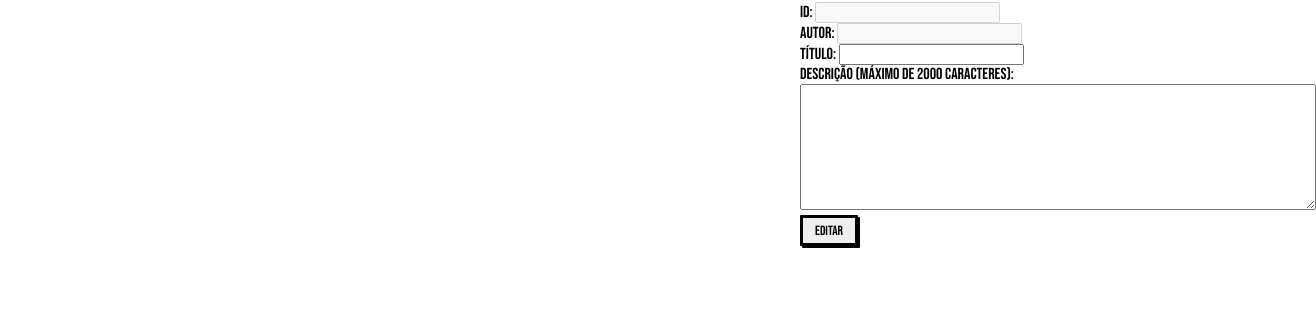
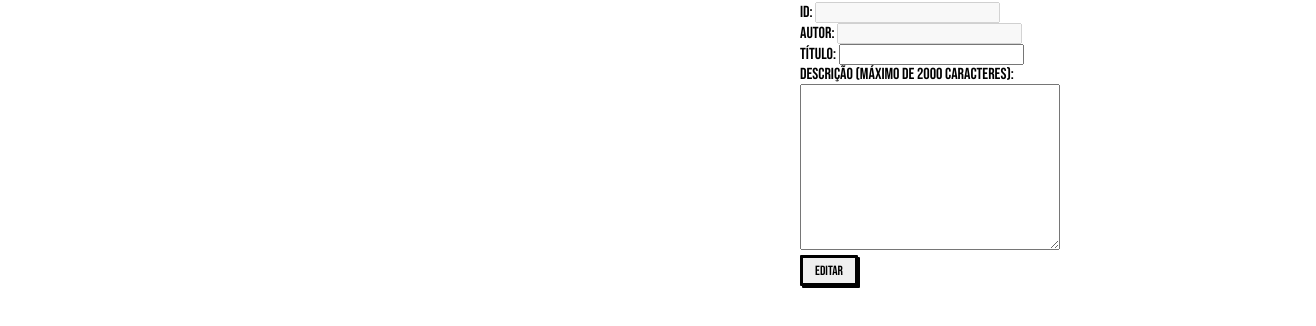
Before and after one commit to eduardanv/NewAlternative, a website: page Site/public/dashboard/edicao-aviso.html in a window 1280 px wide. Shown: the part 160-486 px from the top of the page, 1316 px wide, since content can reach past the window. Drawn offline with Linux system fonts and the light colour scheme; a web font is replaced by a local one.

Commit message:
alterações

```diff
--- a/Site/public/css/style.css
+++ b/Site/public/css/style.css
@@ -450,6 +450,15 @@ a {
    width: 176px;
 }
 
+.iptConteudoEdit{
+   width: 20vw;
+   height: 20vh;
+   word-wrap: break-word;
+   font-size: 15px;
+   padding-left: 0%;
+   margin-right: 50%;
+}
+
 .btnEditar {
    border: #000000 solid 3px;
    border-radius: 2%;
--- a/Site/public/dashboard/edicao-aviso.html
+++ b/Site/public/dashboard/edicao-aviso.html
@@ -73,7 +73,7 @@
                         <label>
                             Descrição (máximo de 2000 caracteres):
                             <br>
-                            <textarea id="textarea_descricao" class="iptConteudo" maxlength="250" rows="5"></textarea>
+                            <textarea id="textarea_descricao" class="iptConteudoEdit" maxlength="250" rows="5"></textarea>
                         </label>
                         <br>
                         <button class = "btnEditar" onclick="editar()">Editar</button>
--- a/Site/src/database/config.js
+++ b/Site/src/database/config.js
@@ -1,3 +1,4 @@
+//CONFIGURANDO O BANCO DE DADOS
 var mysql = require("mysql2");
 var sql = require('mssql');
 
--- a/Site/src/models/avisoModel.js
+++ b/Site/src/models/avisoModel.js
@@ -1,3 +1,5 @@
+//AQUI É ONDE FAZEMOS AS INSTRUÇÕES PARA O BANCO DE DADOS EXECUTAR.
+
 var database = require("../database/config");
 
 function listar() {
--- a/Site/src/routes/usuarios.js
+++ b/Site/src/routes/usuarios.js
@@ -1,3 +1,5 @@
+//ROTAS PARA PEGAR AS FUNÇÕES E SEREM EXECUTADAS
+
 var express = require("express");
 var router = express.Router();
 
```
